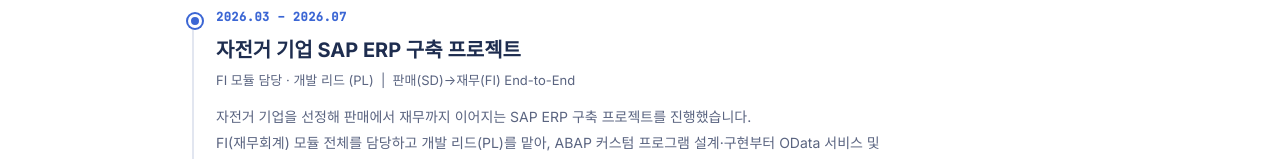
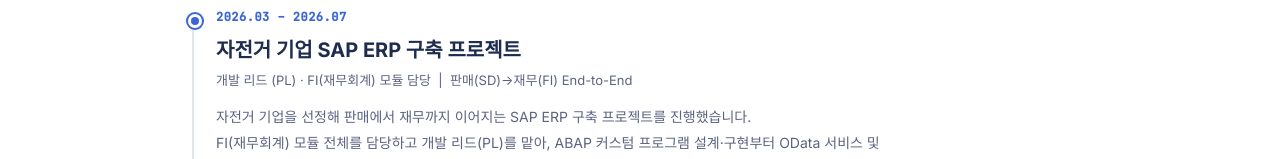
Before and after one commit to imsunbow/imsunbow.github.io, a plain HTML site: page index.html in a window 1280 px wide. Shown: the part 597-756 px from the top of the page. Drawn offline with Linux system fonts and the light colour scheme.

Commit message:
Update role label to PL(개발 리드) + FI(재무회계) 모듈 담당

```diff
--- a/index.html
+++ b/index.html
@@ -420,7 +420,7 @@
         <div class="tl-dot"></div>
         <div class="tl-period">2026.03 – 2026.07</div>
         <div class="tl-title">자전거 기업 SAP ERP 구축 프로젝트</div>
-        <div class="tl-role">FI 모듈 담당 · 개발 리드 (PL) &nbsp;|&nbsp; 판매(SD)→재무(FI) End-to-End</div>
+        <div class="tl-role">개발 리드 (PL) · FI(재무회계) 모듈 담당 &nbsp;|&nbsp; 판매(SD)→재무(FI) End-to-End</div>
         <div class="tl-desc">
           자전거 기업을 선정해 판매에서 재무까지 이어지는 SAP ERP 구축 프로젝트를 진행했습니다.<br/>
           FI(재무회계) 모듈 전체를 담당하고 개발 리드(PL)를 맡아, ABAP 커스텀 프로그램 설계·구현부터 OData 서비스 및 SAP Fiori 앱 개발까지 FI 개발 전 범위를 수행했습니다.
```
